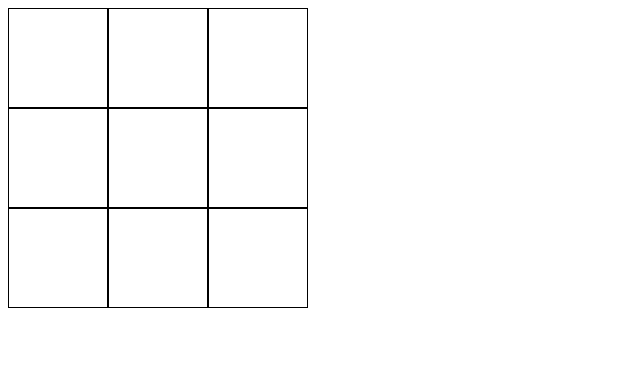
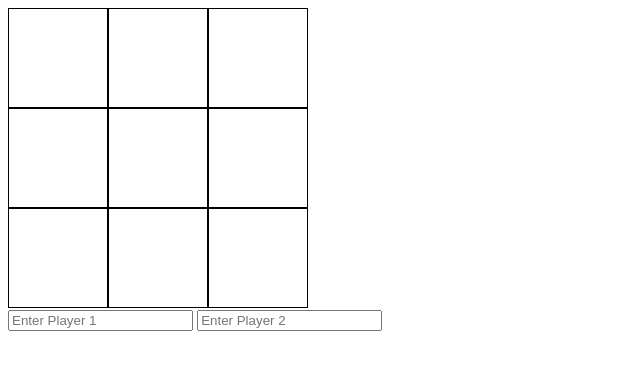
Before and after one commit to usama-bit137/tictactoe, a website built with webpack: page dist/index.html in a window 1280 px wide. Shown: the whole page, without its empty margins (0-640 px from the left). Built offline with nearby package versions, Linux system fonts and the light colour scheme.

Commit message:
Player inputs bars created!

```diff
--- a/dist/index.html
+++ b/dist/index.html
@@ -19,5 +19,7 @@
       <div class="item"></div>
       <div class="item"></div>
     </div>
+    <input type="text" name="player1" placeholder="Enter Player 1" />
+    <input type="text" name="player2" placeholder="Enter Player 2" />
   </body>
 </html>
```
